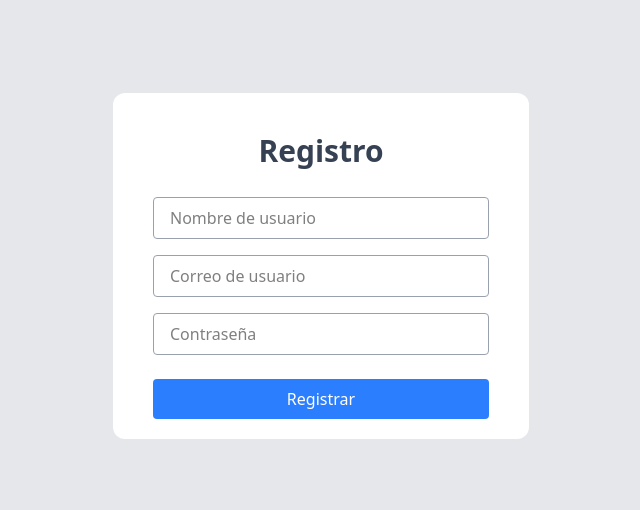
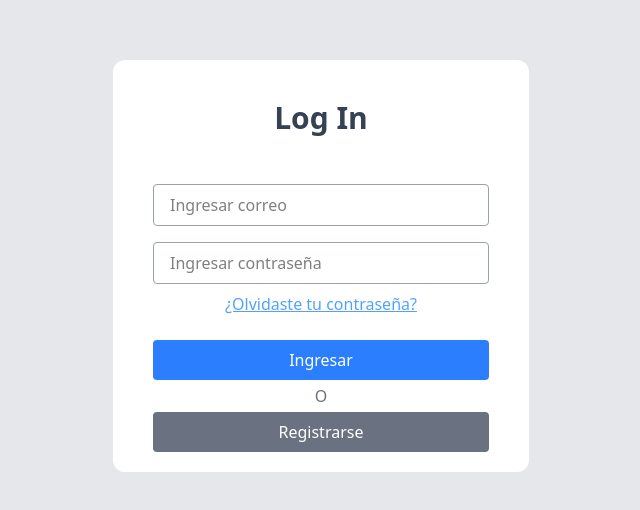
Before and after one commit to raulvelris/Proyecto-Progra-Web, a React (Vite) app: page / in a window 1280 px wide. Shown: the part 134-644 px from the top of the page, without its empty margins (319-959 px from the left). Built offline with nearby package versions, Linux system fonts and the light colour scheme.

Commit message:
rutas conectadas

```diff
--- a/package.json
+++ b/package.json
@@ -14,6 +14,7 @@
     "bootstrap": "^5.3.3",
     "react": "^18.3.1",
     "react-dom": "^18.3.1",
+    "react-router-dom": "^7.1.3",
     "tailwindcss": "^4.0.0"
   },
   "devDependencies": {
--- a/src/main.tsx
+++ b/src/main.tsx
@@ -4,12 +4,17 @@ import { createRoot } from 'react-dom/client'
 import LoginPage from './pages/LoginPage'
 import RegisterPage from './pages/RegisterPage'
 import ConfirmationPage from './pages/ConfirmationPage'
+import { BrowserRouter, Route, Routes } from 'react-router-dom'
 // import "../node_modules/bootstrap/dist/css/bootstrap.min.css";
 
 createRoot(document.getElementById('root')!).render(
   <StrictMode>
-    {/* <LoginPage/> */}
-    <RegisterPage/>
-    {/* <ConfirmationPage/> */}
+    <BrowserRouter>
+      <Routes>
+        <Route path="/" element={<LoginPage />} />
+        <Route path="/register" element={<RegisterPage />} />
+        <Route path="/confirmation" element={<ConfirmationPage />} />
+      </Routes>
+    </BrowserRouter>
   </StrictMode>,
 )
--- a/src/pages/LoginPage.tsx
+++ b/src/pages/LoginPage.tsx
@@ -1,7 +1,10 @@
 import { useState } from 'react';
 import './LoginPage.css'
+import { useNavigate } from 'react-router-dom';
 
 const Login = () => {
+    const navigate = useNavigate();
+
     const [email, setEmail] = useState<string>('');
     const [password, setPassword] = useState<string>('');
 
@@ -15,6 +18,10 @@ const Login = () => {
         // console.log(event.target.value);
     }
 
+    const registerClick = () => {
+        navigate('/register');
+    }
+
     return <div className="flex justify-center items-center h-screen bg-gray-200">
         <form className="flex flex-col items-center border-none rounded-xl bg-white p-10 pb-5">
             <h1 className="text-3xl font-bold text-gray-700 mb-10">Log In</h1>
@@ -23,9 +30,11 @@ const Login = () => {
             <input className="border border-gray-400 rounded px-4 py-2 w-84 my-2" type="password"
                 placeholder="Ingresar contraseña" value={password} onChange={passwordChange}/>
             <a className="text-blue-400 underline mb-4" href="#">¿Olvidaste tu contraseña?</a>
-            <button className="bg-blue-500 text-white px-4 py-2 rounded w-84 mt-2 hover:bg-blue-600 active:bg-blue-700 cursor-pointer transition duration-200" type="button">Ingresar</button>
+            <button className="bg-blue-500 text-white px-4 py-2 rounded w-84 mt-2 hover:bg-blue-600 active:bg-blue-700 cursor-pointer transition duration-200"
+                type="button">Ingresar</button>
             <p className="text-gray-500 p-1">O</p>
-            <button className="bg-gray-500 text-white px-4 py-2 rounded w-84 hover:bg-gray-600 active:bg-gray-700 cursor-pointer transition duration-200" type="button">Registrarse</button>
+            <button className="bg-gray-500 text-white px-4 py-2 rounded w-84 hover:bg-gray-600 active:bg-gray-700 cursor-pointer transition duration-200"
+                type="button" onClick={registerClick}>Registrarse</button>
         </form>
     </div>
 }
--- a/src/pages/RegisterPage.tsx
+++ b/src/pages/RegisterPage.tsx
@@ -1,7 +1,10 @@
 import React, { useState } from 'react';
 import './RegisterPage.css';
+import { useNavigate } from 'react-router-dom';
 
 const RegisterPage = () => {
+    const navigate = useNavigate();
+
     const [usuario, setUsuario] = useState<string>('');
     const [email, setEmail] = useState<string>('');
     const [password, setPassword] = useState<string>('');
@@ -21,6 +24,10 @@ const RegisterPage = () => {
         console.log(event.target.value);
     }
 
+    const registerClick = () => {
+        navigate('/confirmation');
+    }
+
     return <div className="flex justify-center items-center h-screen bg-gray-200">
     <form className="flex flex-col items-center border-none rounded-xl bg-white p-10 pb-5">
         <h1 className="text-3xl font-bold text-gray-700 mb-5">Registro</h1>
@@ -30,7 +37,8 @@ const RegisterPage = () => {
             placeholder="Correo de usuario"value={email} onChange={emailChange}/>
         <input className="border border-gray-400 rounded px-4 py-2 w-84 my-2" type="password"
             placeholder="Contraseña" value={password} onChange={passwordChange}/>
-        <button className="bg-blue-500 text-white px-4 py-2 rounded w-84 mt-4 hover:bg-blue-600 active:bg-blue-700 cursor-pointer transition duration-200" type="button">Registrar</button>
+        <button className="bg-blue-500 text-white px-4 py-2 rounded w-84 mt-4 hover:bg-blue-600 active:bg-blue-700 cursor-pointer transition duration-200"
+            type="button" onClick={registerClick}>Registrar</button>
     </form>
 </div>
 }
```
Also changed, not shown: 1 other file (tests, documents, lock files or other folders).
